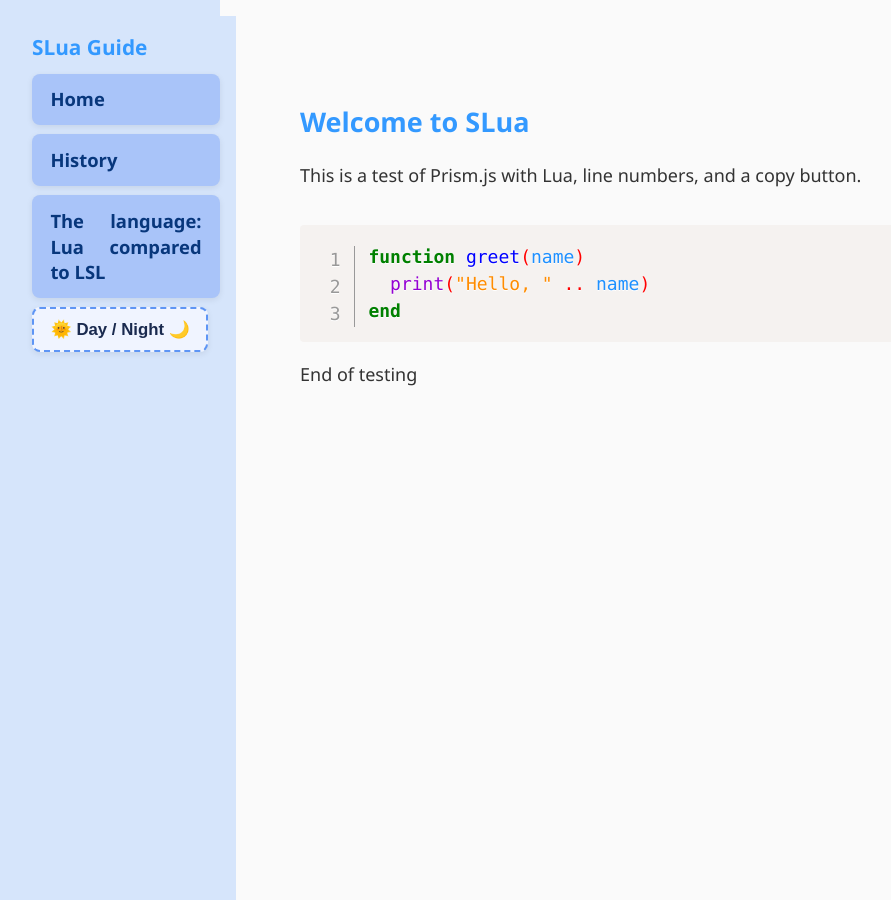
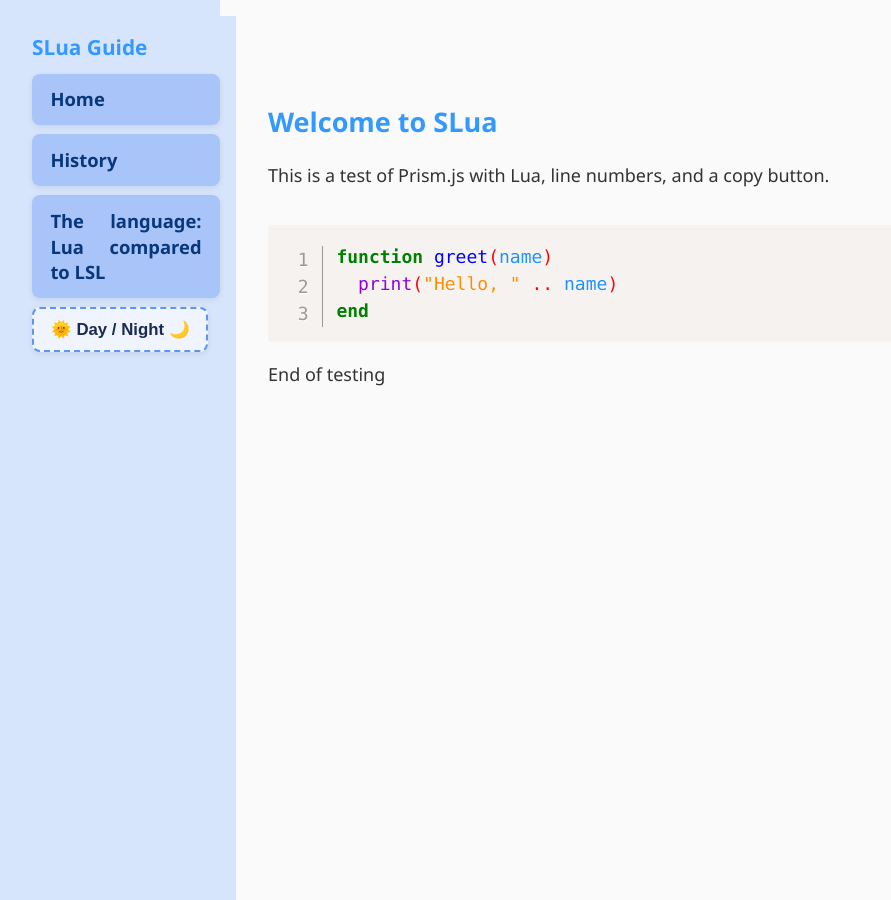
Before and after one commit to Suzanna-Linn/slua, a Jekyll site: the page built from docs/index.md, in a window 1280 px wide. Shown: the whole page, without its empty margins (0-891 px from the left). Built offline with Jekyll 4.4.1, drawn with Linux system fonts in a browser that asks for light colours; nearby versions of some CDN libraries; comment, search, counter and statistics services are not loaded.

Commit message:
Update style.css

```diff
--- a/docs/assets/style.css
+++ b/docs/assets/style.css
@@ -88,7 +88,7 @@
 .content {
   width: 100%;
   margin-left: 220px;
-  padding: 2rem 2rem 2rem 5rem;
+  padding: 2rem 2rem 2rem 3rem;
   flex: 1;
 }
 
```
